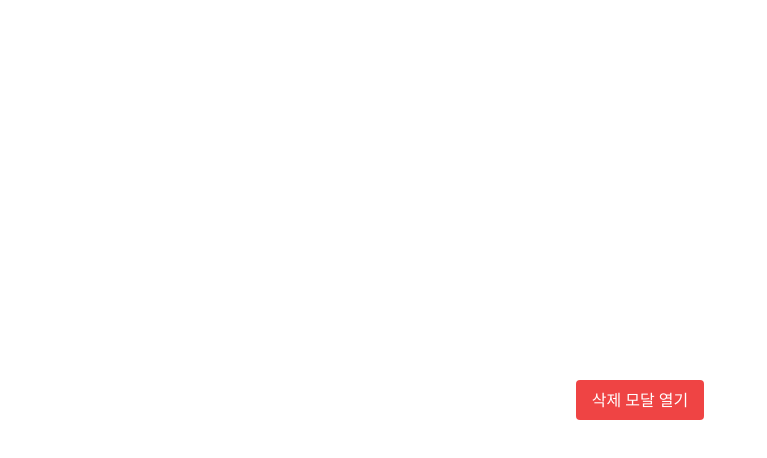
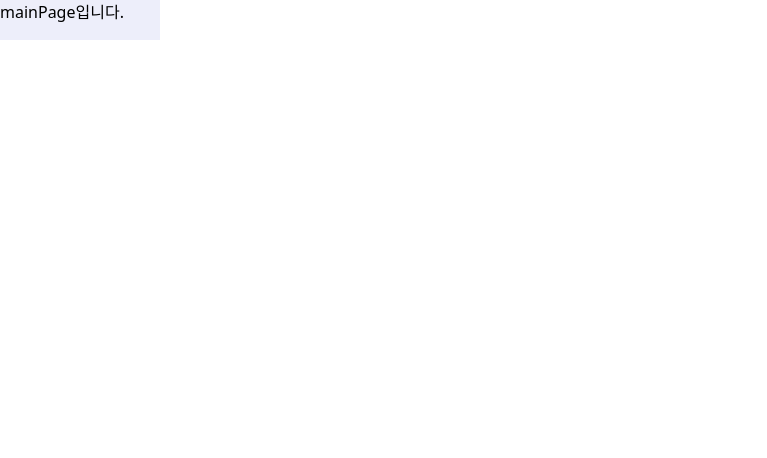
Before and after one commit to MARS-crew/mars6_VERP6_frontend, a React (Vite) app: page / in a window 1280 px wide. Shown: the top 458 px of the page, without its empty margins (0-767 px from the left). Built offline with nearby package versions, Linux system fonts and the light colour scheme.

Commit message:
Revert "fix: 모달 warning svg, padding, line height"
This reverts commit f06eeac9b1fed29d54330494f005112b3f435be4.

```diff
--- a/src/components/Modal/ListDeleteModal.jsx
+++ b/src/components/Modal/ListDeleteModal.jsx
@@ -14,22 +14,17 @@ const ListDeleteModal = ({ onDelete, onCancel }) => {
       onClick = {handleOverlayClick}
     >
       <div
-        className = "bg-white w-[500px] h-[250px] rounded-[10px] flex flex-col items-center pt-[19px]">
-        <img
-                  src = {warningIcon}
-                  alt = "warning"
-                  className = "w-[38px] h-[33px] mb-4"
-                />
+        className = "bg-white w-[500px] h-[250px] rounded-[10px] flex flex-col items-center justify-center">
         <div className = "mb-2 space-y-2">
           <div className = "space-y-2">
-            <p id = "modal-title" className = "text-[20px] font-normal text-center leading-[25px]">
+            <p id = "modal-title" className = "text-[20px] font-normald text-center">
               리스트를 삭제하면 업데이트 히스토리도
             </p>
-            <p className = "text-[20px] font-normal text-center leading-[25px]">
+            <p className = "text-[20px] font-normal text-center">
               모두 삭제되며 복구할 수 없습니다.
             </p>
           </div>
-          <p className = "text-[20px] font-bold text-center leading-[25px]">
+          <p className = "text-[20px] font-bold text-center">
             정말 삭제하시겠습니까?
           </p>
         </div>
--- a/src/pages/mainPage/MainPage.jsx
+++ b/src/pages/mainPage/MainPage.jsx
@@ -1,36 +1,7 @@
-import React, { useState } from "react";
-import DocDeleteModal from '../../components/Modal/DocDeleteModal';
+import React from "react";
 
 function MainPage() {
-  const [showModal, setShowModal] = useState(false);
-
-  const handleDelete = () => {
-    console.log('Delete clicked');
-    setShowModal(false);
-  };
-
-  const handleCancel = () => {
-    console.log('Cancel clicked');
-    setShowModal(false);
-  };
-
-  return (
-    <div className = "h-screen flex items-center justify-center">
-      <button
-        onClick = {() => setShowModal(true)}
-        className = "px-4 py-2 bg-red-500 text-white rounded"
-      >
-        삭제 모달 열기
-      </button>
-
-      {showModal && (
-        <DocDeleteModal
-          onDelete = {handleDelete}
-          onCancel = {handleCancel}
-        />
-      )}
-    </div>
-  );
+  return <div className="bg-[#edeefa] w-40 h-10">mainPage입니다.</div>;
 }
 
 export default MainPage;
```
